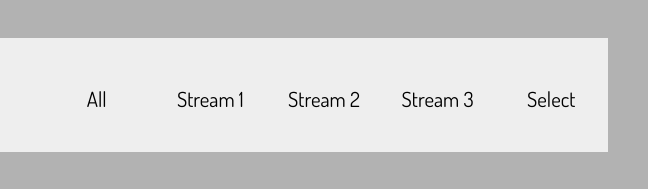
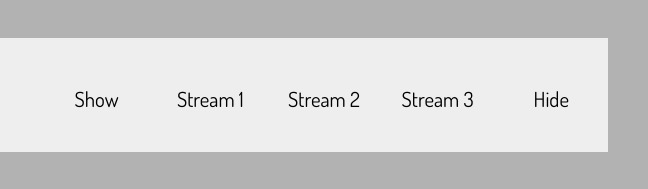
Before and after one commit to RootLearn/jquery-events-assignment, a plain HTML site: page index.html in a window 1280 px wide. Shown: the top 189 px of the page, 557-1205 px from the left. Drawn offline with Linux system fonts and the light colour scheme.

Commit message:
intro assignment 2

```diff
--- a/index.html
+++ b/index.html
@@ -19,11 +19,11 @@
 		<nav>
 			<ul>
 				<li id="logoNav">ROOT</li>
-				<li id="all_btn">All</li>
+				<li id="all_btn">Show</li>
 				<li id="stream1_btn">Stream 1</li>
 				<li id="stream2_btn">Stream 2</li>
 				<li id="stream3_btn">Stream 3</li>
-				<li id="select_btn">Select</li>
+				<li id="select_btn">Hide</li>
 			</ul>
 		</nav>
 		<div class="card stream1">
```
